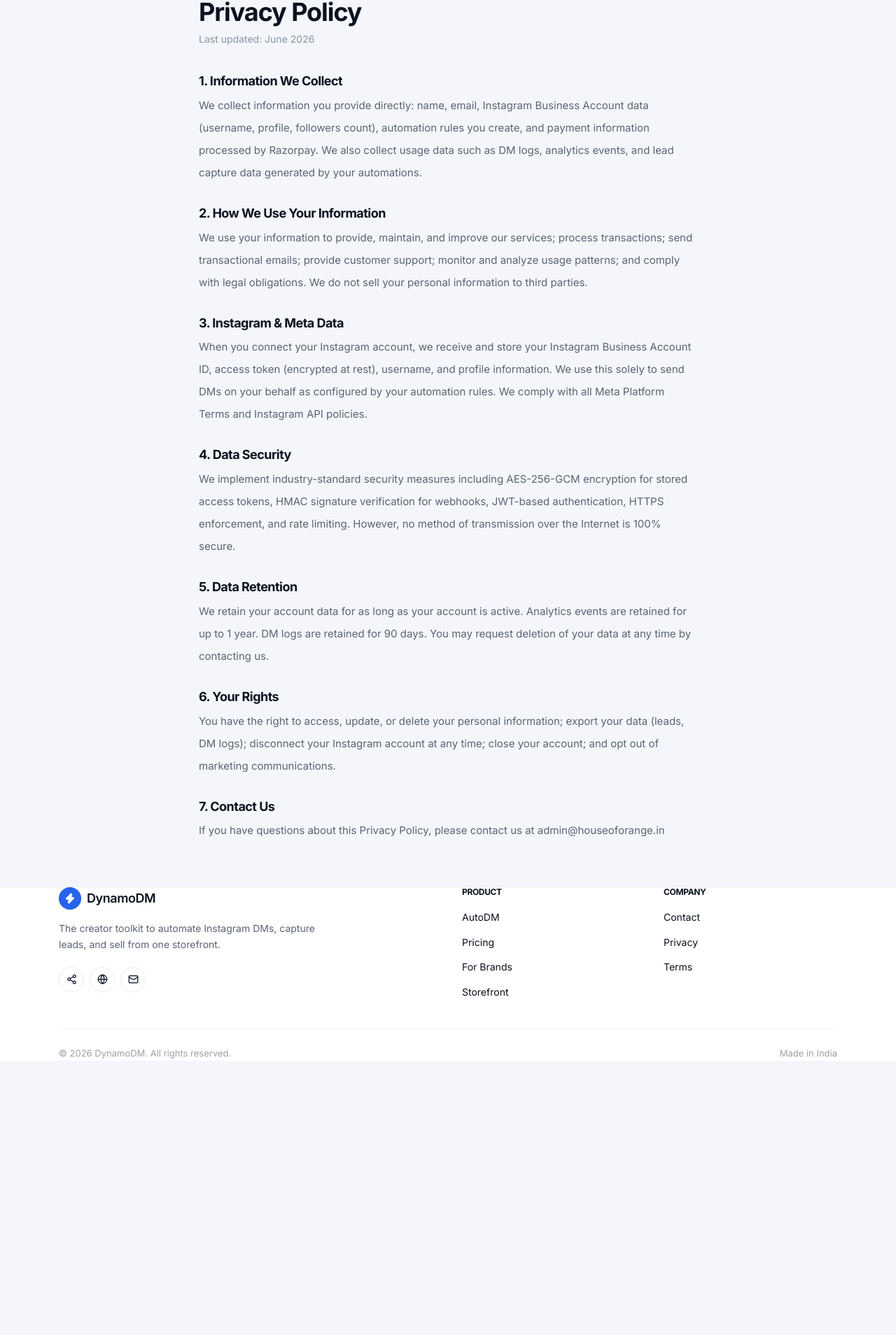
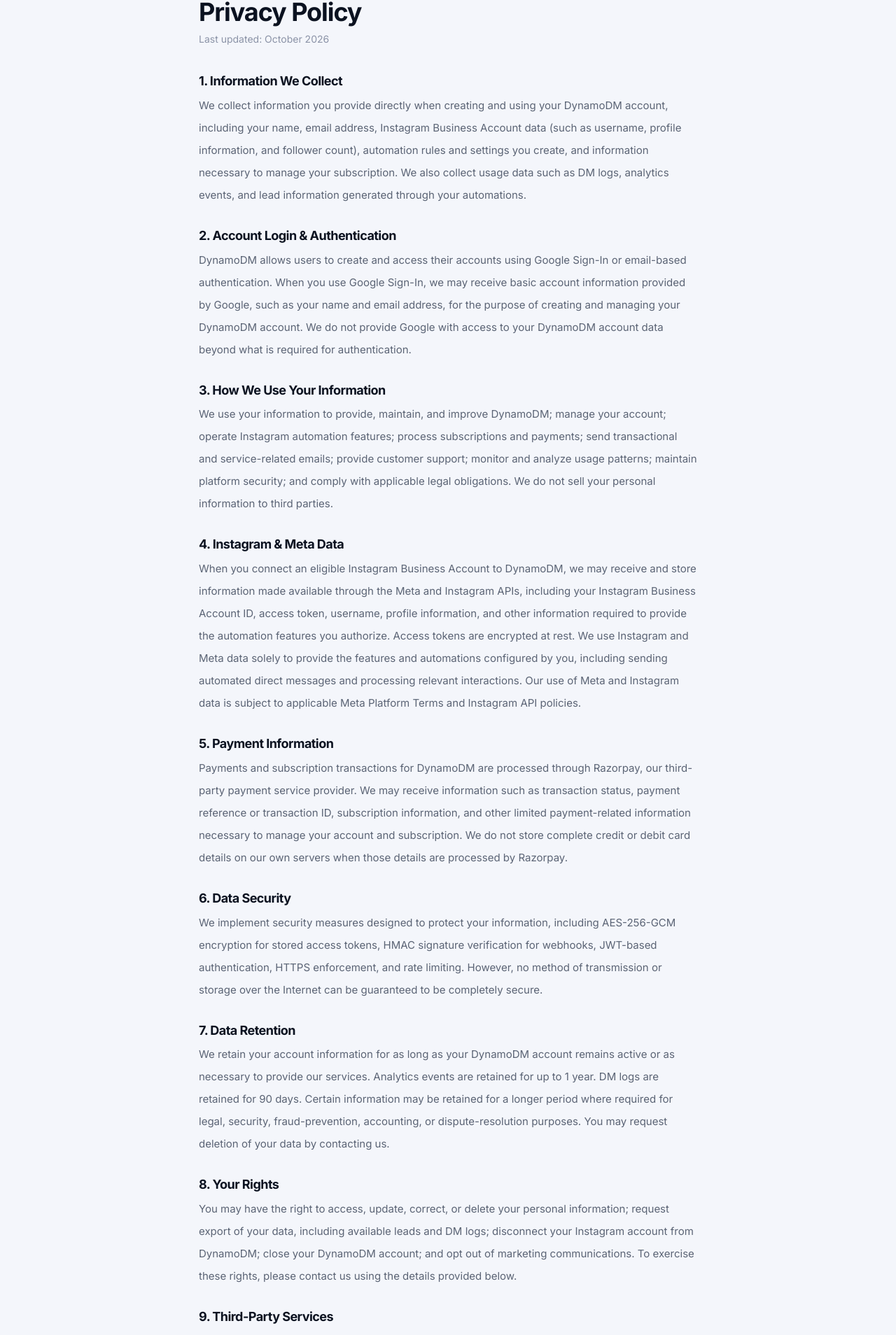
Before and after one commit to AshutoshDevgotra/dynamodm-frontend, a Next.js app: page /privacy in a window 1280 px wide. Shown: the part 115-2023 px from the top of the page at 70% size. Before the commit the page ends 1631 px from the top, so only its background shows below. Built offline with nearby package versions, Linux system fonts and the light colour scheme.

Commit message:
privacy policy

```diff
--- a/app/privacy/page.tsx
+++ b/app/privacy/page.tsx
@@ -2,36 +2,108 @@ import { Metadata } from 'next';
 import Navbar from '../components/Navbar';
 import Footer from '../components/Footer';
 
-export const metadata: Metadata = { title: 'Privacy Policy', description: 'DynamoDM Privacy Policy' };
+export const metadata: Metadata = {
+  title: 'Privacy Policy | DynamoDM',
+  description: 'DynamoDM Privacy Policy - Instagram automation by House of Orange',
+};
 
 export default function PrivacyPage() {
   const sections = [
-    { title: '1. Information We Collect', content: 'We collect information you provide directly: name, email, Instagram Business Account data (username, profile, followers count), automation rules you create, and payment information processed by Razorpay. We also collect usage data such as DM logs, analytics events, and lead capture data generated by your automations.' },
-    { title: '2. How We Use Your Information', content: 'We use your information to provide, maintain, and improve our services; process transactions; send transactional emails; provide customer support; monitor and analyze usage patterns; and comply with legal obligations. We do not sell your personal information to third parties.' },
-    { title: '3. Instagram & Meta Data', content: 'When you connect your Instagram account, we receive and store your Instagram Business Account ID, access token (encrypted at rest), username, and profile information. We use this solely to send DMs on your behalf as configured by your automation rules. We comply with all Meta Platform Terms and Instagram API policies.' },
-    { title: '4. Data Security', content: 'We implement industry-standard security measures including AES-256-GCM encryption for stored access tokens, HMAC signature verification for webhooks, JWT-based authentication, HTTPS enforcement, and rate limiting. However, no method of transmission over the Internet is 100% secure.' },
-    { title: '5. Data Retention', content: 'We retain your account data for as long as your account is active. Analytics events are retained for up to 1 year. DM logs are retained for 90 days. You may request deletion of your data at any time by contacting us.' },
-    { title: '6. Your Rights', content: 'You have the right to access, update, or delete your personal information; export your data (leads, DM logs); disconnect your Instagram account at any time; close your account; and opt out of marketing communications.' },
-    { title: '7. Contact Us', content: 'If you have questions about this Privacy Policy, please contact us at admin@houseoforange.in' },
+    {
+      title: '1. Information We Collect',
+      content:
+        'We collect information you provide directly when creating and using your DynamoDM account, including your name, email address, Instagram Business Account data (such as username, profile information, and follower count), automation rules and settings you create, and information necessary to manage your subscription. We also collect usage data such as DM logs, analytics events, and lead information generated through your automations.',
+    },
+    {
+      title: '2. Account Login & Authentication',
+      content:
+        'DynamoDM allows users to create and access their accounts using Google Sign-In or email-based authentication. When you use Google Sign-In, we may receive basic account information provided by Google, such as your name and email address, for the purpose of creating and managing your DynamoDM account. We do not provide Google with access to your DynamoDM account data beyond what is required for authentication.',
+    },
+    {
+      title: '3. How We Use Your Information',
+      content:
+        'We use your information to provide, maintain, and improve DynamoDM; manage your account; operate Instagram automation features; process subscriptions and payments; send transactional and service-related emails; provide customer support; monitor and analyze usage patterns; maintain platform security; and comply with applicable legal obligations. We do not sell your personal information to third parties.',
+    },
+    {
+      title: '4. Instagram & Meta Data',
+      content:
+        'When you connect an eligible Instagram Business Account to DynamoDM, we may receive and store information made available through the Meta and Instagram APIs, including your Instagram Business Account ID, access token, username, profile information, and other information required to provide the automation features you authorize. Access tokens are encrypted at rest. We use Instagram and Meta data solely to provide the features and automations configured by you, including sending automated direct messages and processing relevant interactions. Our use of Meta and Instagram data is subject to applicable Meta Platform Terms and Instagram API policies.',
+    },
+    {
+      title: '5. Payment Information',
+      content:
+        'Payments and subscription transactions for DynamoDM are processed through Razorpay, our third-party payment service provider. We may receive information such as transaction status, payment reference or transaction ID, subscription information, and other limited payment-related information necessary to manage your account and subscription. We do not store complete credit or debit card details on our own servers when those details are processed by Razorpay.',
+    },
+    {
+      title: '6. Data Security',
+      content:
+        'We implement security measures designed to protect your information, including AES-256-GCM encryption for stored access tokens, HMAC signature verification for webhooks, JWT-based authentication, HTTPS enforcement, and rate limiting. However, no method of transmission or storage over the Internet can be guaranteed to be completely secure.',
+    },
+    {
+      title: '7. Data Retention',
+      content:
+        'We retain your account information for as long as your DynamoDM account remains active or as necessary to provide our services. Analytics events are retained for up to 1 year. DM logs are retained for 90 days. Certain information may be retained for a longer period where required for legal, security, fraud-prevention, accounting, or dispute-resolution purposes. You may request deletion of your data by contacting us.',
+    },
+    {
+      title: '8. Your Rights',
+      content:
+        'You may have the right to access, update, correct, or delete your personal information; request export of your data, including available leads and DM logs; disconnect your Instagram account from DynamoDM; close your DynamoDM account; and opt out of marketing communications. To exercise these rights, please contact us using the details provided below.',
+    },
+    {
+      title: '9. Third-Party Services',
+      content:
+        'DynamoDM relies on certain third-party services to provide its functionality. These may include Google for authentication, Meta and Instagram for Instagram integrations and APIs, and Razorpay for payment processing. Your use of these third-party services may also be subject to their respective terms and privacy policies.',
+    },
+    {
+      title: '10. Cookies & Usage Technologies',
+      content:
+        'DynamoDM may use cookies and similar technologies that are necessary for authentication, maintaining user sessions, security, preferences, analytics, and improving the user experience. You may configure your browser to restrict cookies, although certain functionality of the Service may not work correctly if necessary cookies are disabled.',
+    },
+    {
+      title: '11. Data Deletion',
+      content:
+        'You may request deletion of your DynamoDM account and associated personal information by contacting us. Where applicable, we will process deletion requests within a reasonable period. Some information may need to be retained where required by applicable law or where reasonably necessary for security, fraud prevention, accounting, dispute resolution, or enforcement of our agreements.',
+    },
+    {
+      title: '12. Changes to This Privacy Policy',
+      content:
+        'We may update this Privacy Policy from time to time to reflect changes to DynamoDM, our data practices, third-party integrations, or applicable legal requirements. Any updates will be published on this page and the "Last updated" date will be revised accordingly.',
+    },
+    {
+      title: '13. Contact Us',
+      content:
+        'If you have questions, concerns, or requests regarding this Privacy Policy or your personal information, please contact House of Orange at admin@houseoforange.in or +91 9877292856. Our address is 144 Green Avenue, Mukerian, Punjab - 144211, India.',
+    },
   ];
 
   return (
     <>
       <Navbar />
+
       <main className="pt-28 pb-16">
         <div className="container-sm">
-          <h1 className="text-4xl font-semibold tracking-tight">Privacy Policy</h1>
-          <p className="mt-2 mb-10 text-sm text-[var(--text-muted)]">Last updated: June 2026</p>
+          <h1 className="text-4xl font-semibold tracking-tight">
+            Privacy Policy
+          </h1>
+
+          <p className="mt-2 mb-10 text-sm text-[var(--text-muted)]">
+            Last updated: October 2026
+          </p>
+
           <div className="space-y-8">
             {sections.map((s) => (
               <div key={s.title}>
                 <h2 className="mb-2 text-lg font-semibold">{s.title}</h2>
-                <p className="text-[15px] leading-8 text-[var(--text-secondary)]">{s.content}</p>
+
+                <p className="text-[15px] leading-8 text-[var(--text-secondary)]">
+                  {s.content}
+                </p>
               </div>
             ))}
           </div>
         </div>
       </main>
+
       <Footer />
     </>
   );
--- a/app/terms/page.tsx
+++ b/app/terms/page.tsx
@@ -13,7 +13,7 @@ export default function TermsPage() {
     { title: '5. Subscriptions & Payments', content: 'Subscription fees are billed monthly via Razorpay. By subscribing, you authorize recurring charges. You may cancel your subscription at any time; cancellation takes effect at the end of the current billing period. No refunds are provided for partial periods.' },
     { title: '6. Limitation of Liability', content: 'DynamoDM shall not be liable for any indirect, incidental, special, consequential, or punitive damages, including loss of profits, data, or business opportunities, arising from your use of the service or Meta API restrictions on your account.' },
     { title: '7. Termination', content: 'We may terminate or suspend your account for violation of these terms, Meta\'s policies, or any other conduct we deem harmful to our platform or other users.' },
-    { title: '8. Contact', content: 'For questions about these Terms, contact us at legal@dynamodm.io.' },
+    { title: '8. Contact', content: 'For questions about these Terms, contact us at admin@houseoforange.in.' },
   ];
 
   return (
```
